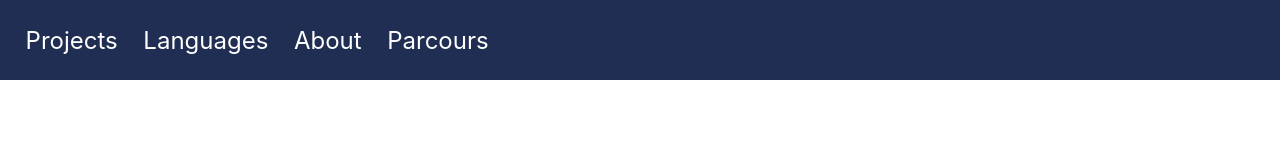
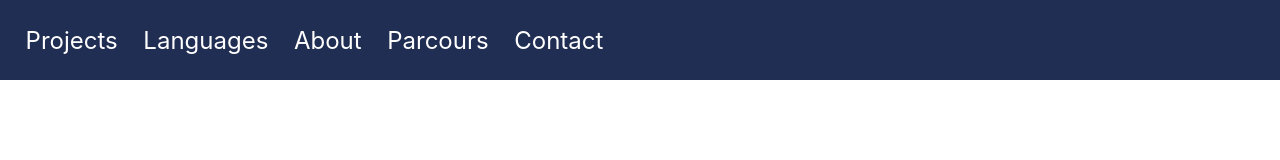
Before and after one commit to PauwelsTom/portfolio, a React (Create React App) app: page / in a window 1280 px wide. Shown: the top 160 px of the page. Built offline with nearby package versions, Linux system fonts and the light colour scheme.

Commit message:
Fix: Ajout contact nav bar

```diff
--- a/src/Components/BandeauNavigation.jsx
+++ b/src/Components/BandeauNavigation.jsx
@@ -54,6 +54,7 @@ export class BandeauNavigation extends Component {
                 <div className={this.get_element_class()} onClick={() => this.ScrollToSection("Languages")}>Languages</div>
                 <div className={this.get_element_class()} onClick={() => this.ScrollToSection("AboutMe")}>About</div>
                 <div className={this.get_element_class()} onClick={() => this.ScrollToSection("Parcours")}>Parcours</div>
+                <div className={this.get_element_class()} onClick={() => this.ScrollToSection("Contact")}>Contact</div>
             </div>
         );
     }
--- a/src/MainPage/Contact/Contact.jsx
+++ b/src/MainPage/Contact/Contact.jsx
@@ -5,7 +5,7 @@ import { IconeGithub, IconeLinkedin, IconeMail, IconePhone } from "../../Data/Im
 export class Contact extends Component {
     render() {
         return (
-            <div className="ContactDiv">
+            <div className="ContactDiv" id="Contact">
                 <u className="ContactTitre">Contact</u>
 
                 <div className="ContactListDiv">
```
